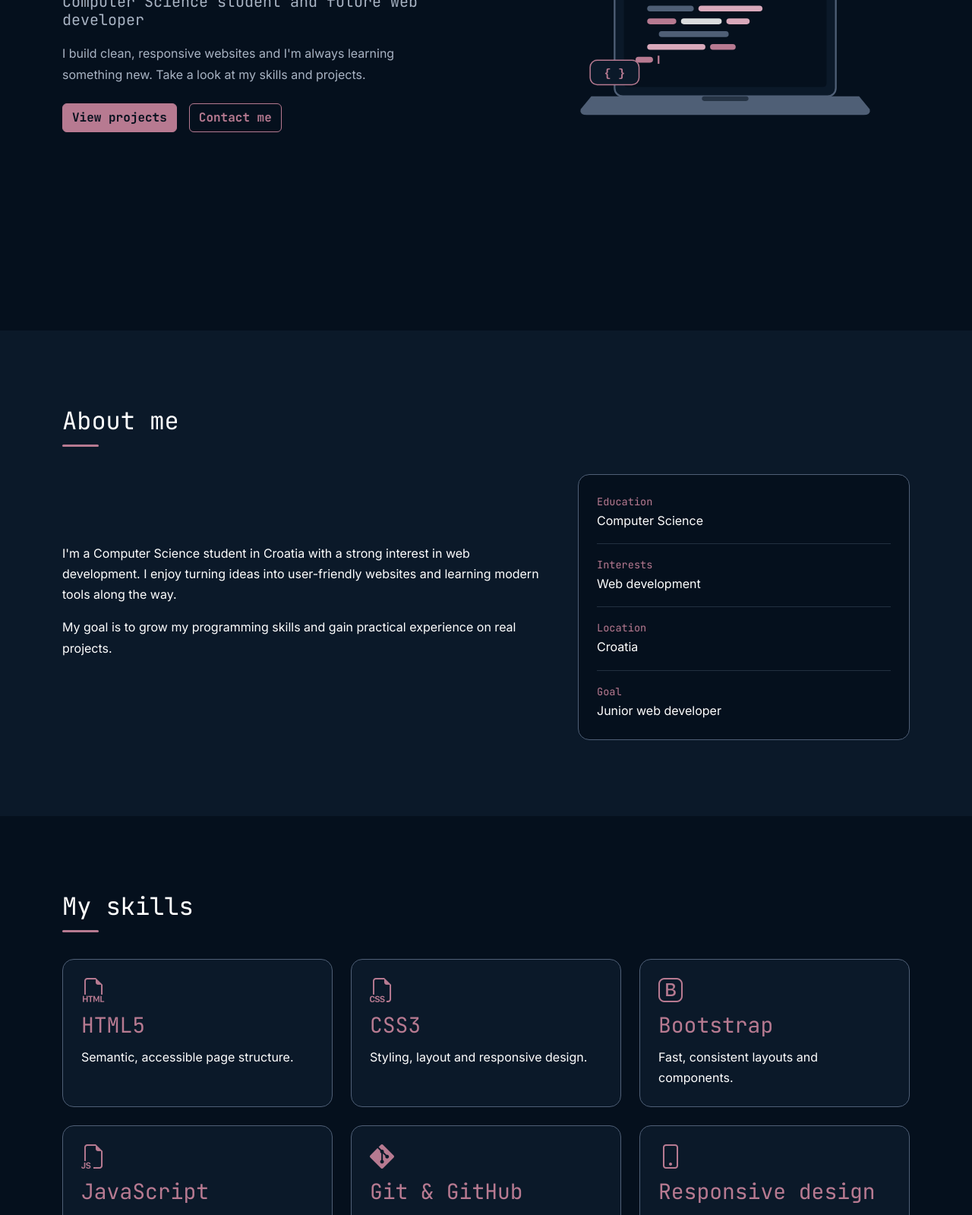
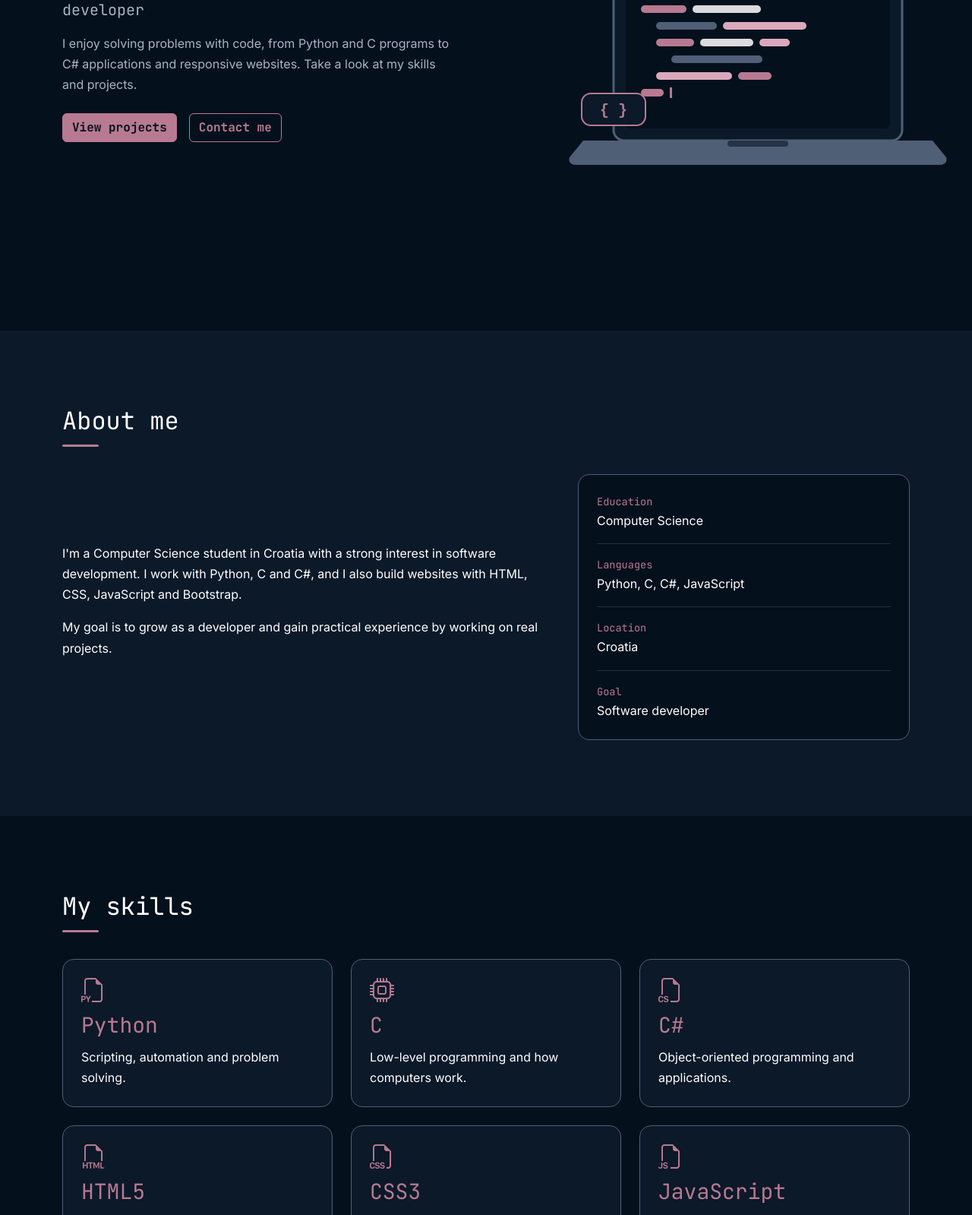
Before and after one commit to ivamijakic/personal-portfolio, a plain HTML site: page index.html in a window 1280 px wide. Shown: the part 430-2029 px from the top of the page at 76% size. Drawn offline with nearby package versions, Linux system fonts and the light colour scheme.

Commit message:
Add changes to html and css

```diff
--- a/css/style.css
+++ b/css/style.css
@@ -140,7 +140,11 @@ section h2::after {
     padding: 5rem 0;
 }
 
-.hero-image { text-align: center; }
+.hero-image {
+    text-align: center;
+    width: 500px;
+    height: 280px;
+}
 
 /* On phones: stack, with the image on top */
 @media (max-width: 767px) {
@@ -269,3 +273,18 @@ footer { border-top: 1px solid rgba(79, 95, 118, 0.4); color: var(--text-dim); }
 .social-links a:hover {
     color: var(--accent);
 }
+
+/* Sources */
+
+#sources { background: var(--surface); }
+
+.sources-list {
+    list-style: none;
+    padding: 0;
+    max-width: 700px;
+}
+.sources-list li {
+    padding: 0.75rem 0;
+    border-bottom: 1px solid rgba(79, 95, 118, 0.4);
+    color: var(--text-dim);
+}
--- a/index.html
+++ b/index.html
@@ -3,8 +3,8 @@
 <head>
     <meta charset="UTF-8">
     <meta name="viewport" content="width=device-width, initial-scale=1.0">
-    <title>Iva Mijakić | Web Developer Portfolio</title>
-    <meta name="description" content="Portfolio of Iva Mijakić, a Computer Science student in Croatia building modern, responsive websites.">
+    <title>Iva Mijakić | Software Developer Portfolio</title>
+    <meta name="description" content="Portfolio of Iva Mijakić, a Computer Science student in Croatia building software with Python, C, C# and the web.">
 
     <link rel="icon" href="images/favicon.png">
     <link href="https://fonts.googleapis.com/css2?family=Inter:wght@400;500&family=JetBrains+Mono:wght@400;700&display=swap" rel="stylesheet">
@@ -50,6 +50,7 @@
                         <a class="nav-link" href="#skills">/3 Skills</a>
                         <a class="nav-link" href="#projects">/4 Projects</a>
                         <a class="nav-link" href="#contact">/5 Contact</a>
+                        <a class="nav-link" href="#sources">/6 Sources</a>
                     </div>
                 </div>
             </dialog>
@@ -67,11 +68,11 @@
                     <div class="hero-text">
                         <p class="hero-label">Welcome to my portfolio</p>
                         <h1>Hi, I'm <span>Iva.</span></h1>
-                        <h2>Computer Science student and future web developer</h2>
+                        <h2>Computer Science student and aspiring software developer</h2>
                         <p class="hero-description">
-                            I build clean, responsive websites and I'm always
-                            learning something new. Take a look at my skills
-                            and projects.
+                            I enjoy solving problems with code, from Python
+                            and C programs to C# applications and responsive
+                            websites. Take a look at my skills and projects.
                         </p>
                         <div class="d-flex flex-wrap gap-3 mt-4">
                             <a href="#projects" class="btn btn-dark">View projects</a>
@@ -81,9 +82,7 @@
 
                     <div class="hero-image">
                         <img src="images/laptop.svg"
-                            alt="Illustration of a laptop showing code"
-                            class="profile-image"
-                            width="480" height="272">
+                            alt="Illustration of a laptop showing code">
                     </div>
 
                 </div>
@@ -99,13 +98,13 @@
                     <div class="col-md-7">
                         <p>
                             I'm a Computer Science student in Croatia with a
-                            strong interest in web development. I enjoy turning
-                            ideas into user-friendly websites and learning
-                            modern tools along the way.
+                            strong interest in software development. I work
+                            with Python, C and C#, and I also build websites
+                            with HTML, CSS, JavaScript and Bootstrap.
                         </p>
                         <p>
-                            My goal is to grow my programming skills and gain
-                            practical experience on real projects.
+                            My goal is to grow as a developer and gain
+                            practical experience by working on real projects.
                         </p>
                     </div>
 
@@ -116,8 +115,8 @@
                                 <dd>Computer Science</dd>
                             </div>
                             <div>
-                                <dt>Interests</dt>
-                                <dd>Web development</dd>
+                                <dt>Languages</dt>
+                                <dd>Python, C, C#, JavaScript</dd>
                             </div>
                             <div>
                                 <dt>Location</dt>
@@ -125,7 +124,7 @@
                             </div>
                             <div>
                                 <dt>Goal</dt>
-                                <dd>Junior web developer</dd>
+                                <dd>Software developer</dd>
                             </div>
                         </dl>
                     </div>
@@ -139,6 +138,30 @@
                 <h2>My skills</h2>
 
                 <div class="row g-4">
+
+                    <div class="col-md-6 col-lg-4">
+                        <div class="card p-4 h-100">
+                            <i class="bi bi-filetype-py skill-icon" aria-hidden="true"></i>
+                            <h3>Python</h3>
+                            <p class="mb-0">Scripting, automation and problem solving.</p>
+                        </div>
+                    </div>
+
+                    <div class="col-md-6 col-lg-4">
+                        <div class="card p-4 h-100">
+                            <i class="bi bi-cpu skill-icon" aria-hidden="true"></i>
+                            <h3>C</h3>
+                            <p class="mb-0">Low-level programming and how computers work.</p>
+                        </div>
+                    </div>
+
+                    <div class="col-md-6 col-lg-4">
+                        <div class="card p-4 h-100">
+                            <i class="bi bi-filetype-cs skill-icon" aria-hidden="true"></i>
+                            <h3>C#</h3>
+                            <p class="mb-0">Object-oriented programming and applications.</p>
+                        </div>
+                    </div>
 
                     <div class="col-md-6 col-lg-4">
                         <div class="card p-4 h-100">
@@ -158,17 +181,17 @@
 
                     <div class="col-md-6 col-lg-4">
                         <div class="card p-4 h-100">
-                            <i class="bi bi-bootstrap skill-icon" aria-hidden="true"></i>
-                            <h3>Bootstrap</h3>
-                            <p class="mb-0">Fast, consistent layouts and components.</p>
+                            <i class="bi bi-filetype-js skill-icon" aria-hidden="true"></i>
+                            <h3>JavaScript</h3>
+                            <p class="mb-0">Interactivity and dynamic content.</p>
                         </div>
                     </div>
 
                     <div class="col-md-6 col-lg-4">
                         <div class="card p-4 h-100">
-                            <i class="bi bi-filetype-js skill-icon" aria-hidden="true"></i>
-                            <h3>JavaScript</h3>
-                            <p class="mb-0">Interactivity and dynamic content.</p>
+                            <i class="bi bi-bootstrap skill-icon" aria-hidden="true"></i>
+                            <h3>Bootstrap</h3>
+                            <p class="mb-0">Fast, consistent layouts and components.</p>
                         </div>
                     </div>
 
@@ -215,9 +238,7 @@
                                 </p>
 
                                 <ul class="tech-list list-unstyled" aria-label="Technologies used">
-                                    <li>HTML</li>
-                                    <li>CSS</li>
-                                    <li>JavaScript</li>
+                                    <li>Python</li>
                                 </ul>
 
                                 <div class="d-flex gap-2 mt-auto pt-3">
@@ -245,6 +266,7 @@
 
                                 <ul class="tech-list list-unstyled" aria-label="Technologies used">
                                     <li>HTML</li>
+                                    <li>CSS</li>
                                     <li>Bootstrap</li>
                                 </ul>
 
@@ -287,6 +309,23 @@
             </div>
         </section>
 
+        <section id="sources">
+            <div class="container">
+                <h2>Sources</h2>
+
+                <p class="contact-text">Resources used to build this website.</p>
+
+                <ul class="sources-list">
+                    <li><a class="link" href="https://getbootstrap.com/" target="_blank" rel="noopener">Bootstrap</a>: CSS framework for layout and components</li>
+                    <li><a class="link" href="https://icons.getbootstrap.com/" target="_blank" rel="noopener">Bootstrap Icons</a>: icons in the Skills and Contact sections</li>
+                    <li><a class="link" href="https://fonts.google.com/specimen/JetBrains+Mono" target="_blank" rel="noopener">JetBrains Mono</a> and <a class="link" href="https://fonts.google.com/specimen/Inter" target="_blank" rel="noopener">Inter</a>: fonts via Google Fonts</li>
+                    <li><a class="link" href="https://www.jsdelivr.com/" target="_blank" rel="noopener">jsDelivr</a>: CDN for Bootstrap files</li>
+                    <li><a class="link" href="https://www.w3schools.com/" target="_blank" rel="noopener">W3Schools</a>: HTML, CSS and JavaScript tutorials</li>
+                    <li>Some illustrations were created with the help of <a class="link" href="https://claude.ai/" target="_blank" rel="noopener">Claude</a> (Anthropic)</li>
+                </ul>
+            </div>
+        </section>
+
     </main>
 
 
```
